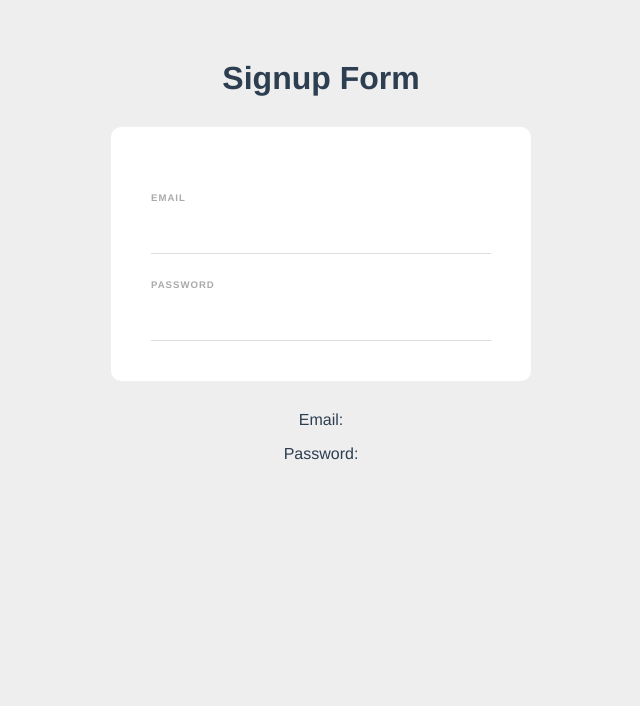
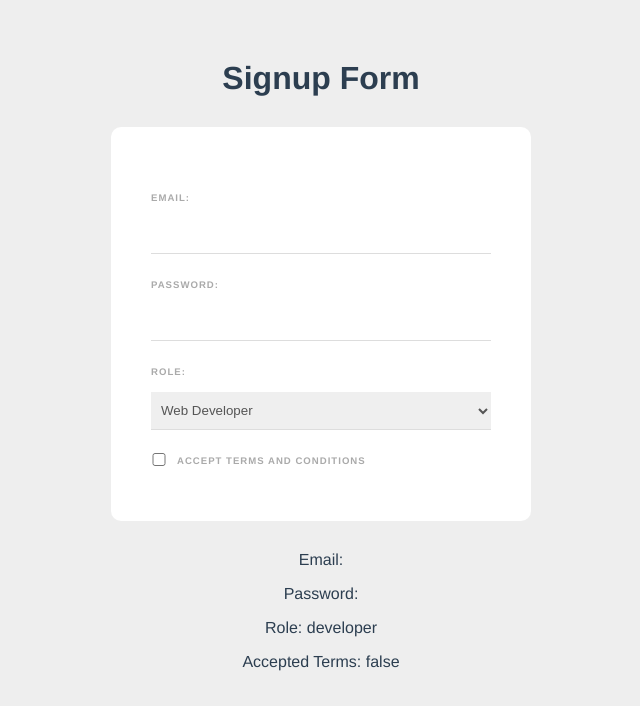
Before and after one commit to isaacsokari/vue-intro, a Vue app: page / in a window 1280 px wide. Shown: the top 706 px of the page, without its empty margins (319-959 px from the left). Built offline with nearby package versions, Linux system fonts and the light colour scheme.

Commit message:
added select and checkbox

```diff
--- a/src/components/SignupForm.vue
+++ b/src/components/SignupForm.vue
@@ -1,13 +1,22 @@
 <template>
   <form>
-    <label for="email">Email</label>
+    <label for="email">Email:</label>
     <input type="email" name="email" id="email" v-model="email" />
-    <label for="password">Password</label>
+    <label for="password">Password:</label>
     <input type="password" name="password" id="password" v-model="password" />
+    <label for="role">Role:</label>
+    <select name="role" id="role" v-model="role">
+      <option value="developer">Web Developer</option>
+      <option value="designer">Web Designer</option>
+    </select>
+    <input type="checkbox" required name="terms" id="terms" v-model="terms" />
+    <label for="terms">Accept Terms and Conditions</label>
   </form>
 
   <p>Email: {{ email }}</p>
   <p>Password: {{ password }}</p>
+  <p>Role: {{ role }}</p>
+  <p>Accepted Terms: {{ terms }}</p>
 </template>
 
 <script>
@@ -16,6 +25,8 @@ export default {
     return {
       email: '',
       password: '',
+      role: 'developer',
+      terms: false,
     };
   },
   methods: {
@@ -44,7 +55,8 @@ label {
   letter-spacing: 1px;
   font-weight: bold;
 }
-input {
+input,
+select {
   display: block;
   padding: 10px 6px;
   width: 100%;
@@ -53,4 +65,23 @@ input {
   border-bottom: 1px solid #ddd;
   color: #555;
 }
+input[type='checkbox'] {
+  display: inline-block;
+  width: 16px;
+  margin: 0 10px 0 0;
+  position: relative;
+  top: 2px;
+}
+.pill {
+  display: inline-block;
+  margin: 20px 10px 0 0;
+  padding: 6px 12px;
+  background: #eee;
+  border-radius: 20px;
+  font-size: 12px;
+  letter-spacing: 1px;
+  font-weight: bold;
+  color: #777;
+  cursor: pointer;
+}
 </style>
```
